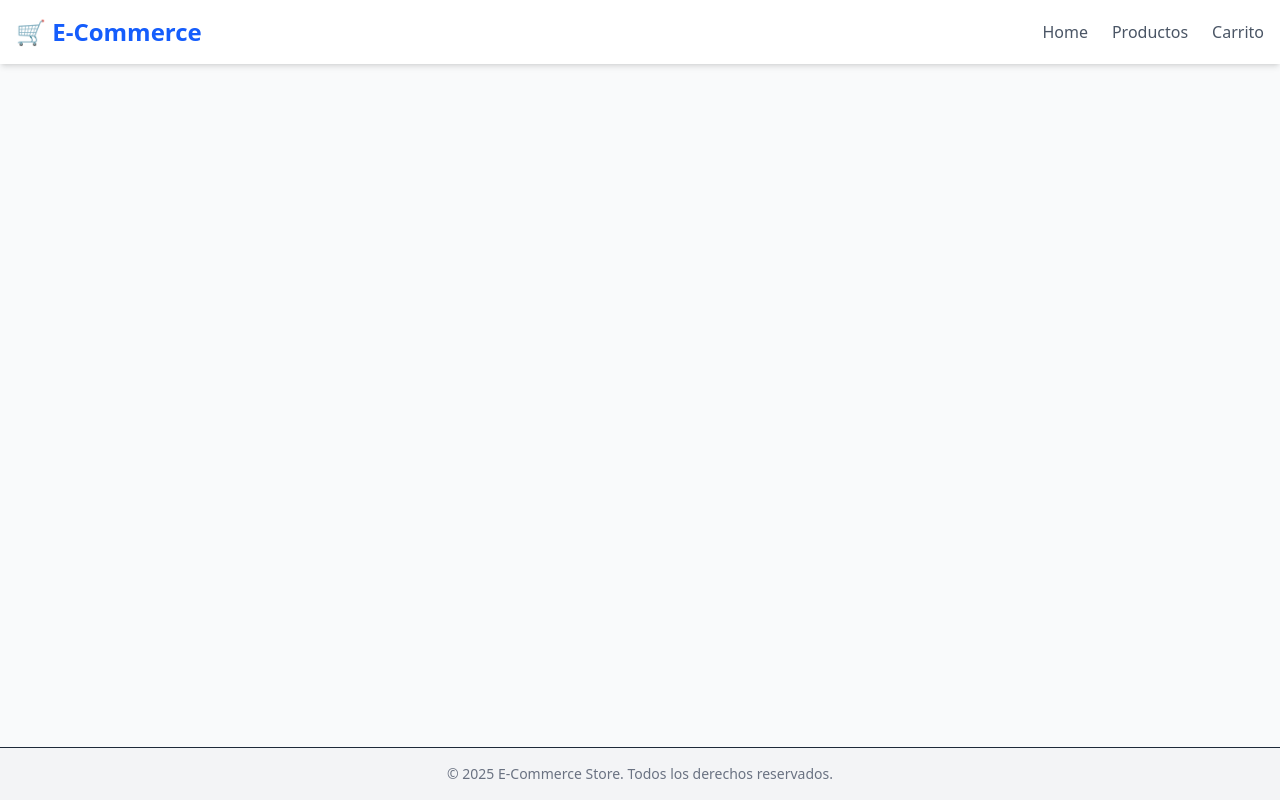
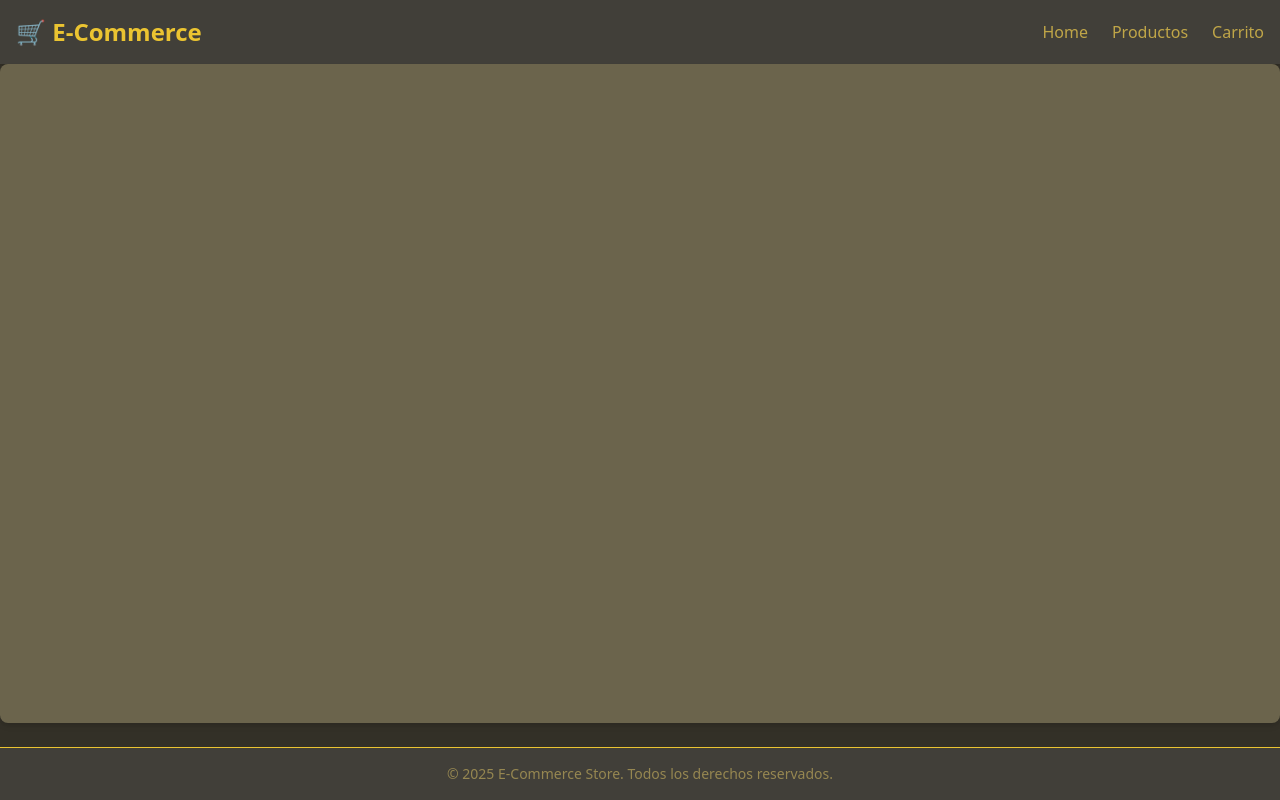
Before and after one commit to 202W0807-Taller-Web/ecommerce-store, a React (Vite) app: page /cart in a window 1280 px wide. Built offline with nearby package versions, Linux system fonts and the light colour scheme.

Commit message:
change colors pallete

```diff
--- a/src/modules/home/components/ProductCard.tsx
+++ b/src/modules/home/components/ProductCard.tsx
@@ -6,17 +6,17 @@ interface Props {
 
 export default function ProductCard({ product }: Props) {
   return (
-    <div className="bg-white rounded-xl shadow hover:shadow-lg transition p-4 flex flex-col">
+    <div className="bg-[#413F39] rounded-xl shadow hover:shadow-lg transition p-4 flex flex-col text-[#EBC431]">
       <img
         src={product.image}
         alt={product.title}
-        className="h-40 object-contain mb-4"
+        className="h-40 object-contain mb-4 rounded-md bg-[#6B644C] p-2"
       />
-      <h3 className="text-lg font-semibold mb-2 line-clamp-1">
+      <h3 className="text-lg font-semibold mb-2 line-clamp-1 text-[#EBC431]">
         {product.title}
       </h3>
-      <p className="text-gray-600 mb-4">${product.price}</p>
-      <button className="bg-blue-600 text-white rounded-lg py-2 hover:bg-blue-700 transition">
+      <p className="text-[#C0A648] mb-4">${product.price}</p>
+      <button className="bg-[#EBC431] text-[#333027] rounded-lg py-2 font-semibold hover:bg-[#C0A648] transition">
         Añadir al carrito
       </button>
     </div>
--- a/src/modules/home/layout/MainLayout.tsx
+++ b/src/modules/home/layout/MainLayout.tsx
@@ -7,27 +7,38 @@ type MainLayoutProps = {
 
 export default function MainLayout({ children }: MainLayoutProps) {
   return (
-    <div className="min-h-screen flex flex-col bg-gray-50 text-gray-800">
-
+    <div className="min-h-screen flex flex-col bg-[#333027] text-[#EBC431]">
       {/* Header */}
-      <header className="bg-white shadow-md">
+      <header className="bg-[#413F39] shadow-md">
         <nav className="container mx-auto flex justify-between items-center p-4">
-          <Link to="/" className="text-2xl font-bold text-blue-600 hover:text-blue-700">
+          <Link
+            to="/"
+            className="text-2xl font-bold text-[#EBC431] hover:text-[#C0A648] transition-colors"
+          >
             🛒 E-Commerce
           </Link>
-          <ul className="flex space-x-6 text-gray-600">
+          <ul className="flex space-x-6 text-[#C0A648]">
             <li>
-              <Link to="/" className="hover:text-blue-600 transition-colors">
+              <Link
+                to="/"
+                className="hover:text-[#EBC431] transition-colors"
+              >
                 Home
               </Link>
             </li>
             <li>
-              <Link to="/products" className="hover:text-blue-600 transition-colors">
+              <Link
+                to="/products"
+                className="hover:text-[#EBC431] transition-colors"
+              >
                 Productos
               </Link>
             </li>
             <li>
-              <Link to="/cart" className="hover:text-blue-600 transition-colors">
+              <Link
+                to="/cart"
+                className="hover:text-[#EBC431] transition-colors"
+              >
                 Carrito
               </Link>
             </li>
@@ -36,13 +47,13 @@ export default function MainLayout({ children }: MainLayoutProps) {
       </header>
 
       {/* Main Content */}
-      <main className="flex-1 container mx-auto p-6">
+      <main className="flex-1 container mx-auto p-6 bg-[#6B644C] rounded-lg shadow-md text-[#F5F5F5]">
         {children}
       </main>
 
       {/* Footer */}
-      <footer className="bg-gray-100 border-t mt-6">
-        <div className="container mx-auto text-center p-4 text-sm text-gray-500">
+      <footer className="bg-[#413F39] border-t mt-6">
+        <div className="container mx-auto text-center p-4 text-sm text-[#968751]">
           © {new Date().getFullYear()} E-Commerce Store. Todos los derechos reservados.
         </div>
       </footer>
--- a/src/modules/home/page/HomePage.tsx
+++ b/src/modules/home/page/HomePage.tsx
@@ -8,14 +8,14 @@ export default function HomePage() {
   return (
     <div className="space-y-12">
       {/* Hero Section */}
-      <section className="bg-gradient-to-r from-blue-500 to-blue-700 text-white rounded-2xl shadow-lg p-8 text-center">
+      <section className="bg-gradient-to-r from-[#6B644C] to-[#413F39] text-[#EBC431] rounded-2xl shadow-lg p-8 text-center">
         <h1 className="text-4xl font-extrabold mb-4">Bienvenido a la Tienda</h1>
-        <p className="text-lg mb-6">
+        <p className="text-lg mb-6 text-[#C0A648]">
           Explora nuestra colección y encuentra productos increíbles al mejor precio.
         </p>
         <Link
           to="/products"
-          className="bg-white text-blue-700 font-semibold px-6 py-3 rounded-full shadow hover:bg-gray-100 transition"
+          className="bg-[#EBC431] text-[#333027] font-semibold px-6 py-3 rounded-full shadow hover:bg-[#C0A648] transition"
         >
           Ver Todos los Productos
         </Link>
@@ -23,9 +23,11 @@ export default function HomePage() {
 
       {/* Productos Destacados */}
       <section>
-        <h2 className="text-2xl font-semibold mb-6">Productos Destacados</h2>
+        <h2 className="text-2xl font-semibold mb-6 text-[#C0A648]">
+          Productos Destacados
+        </h2>
 
-        {loading && <p className="text-gray-500">Cargando productos...</p>}
+        {loading && <p className="text-[#6B644C]">Cargando productos...</p>}
         {error && <p className="text-red-500">Error: {error}</p>}
 
         <div className="grid grid-cols-1 sm:grid-cols-2 md:grid-cols-3 lg:grid-cols-4 gap-6">
```
